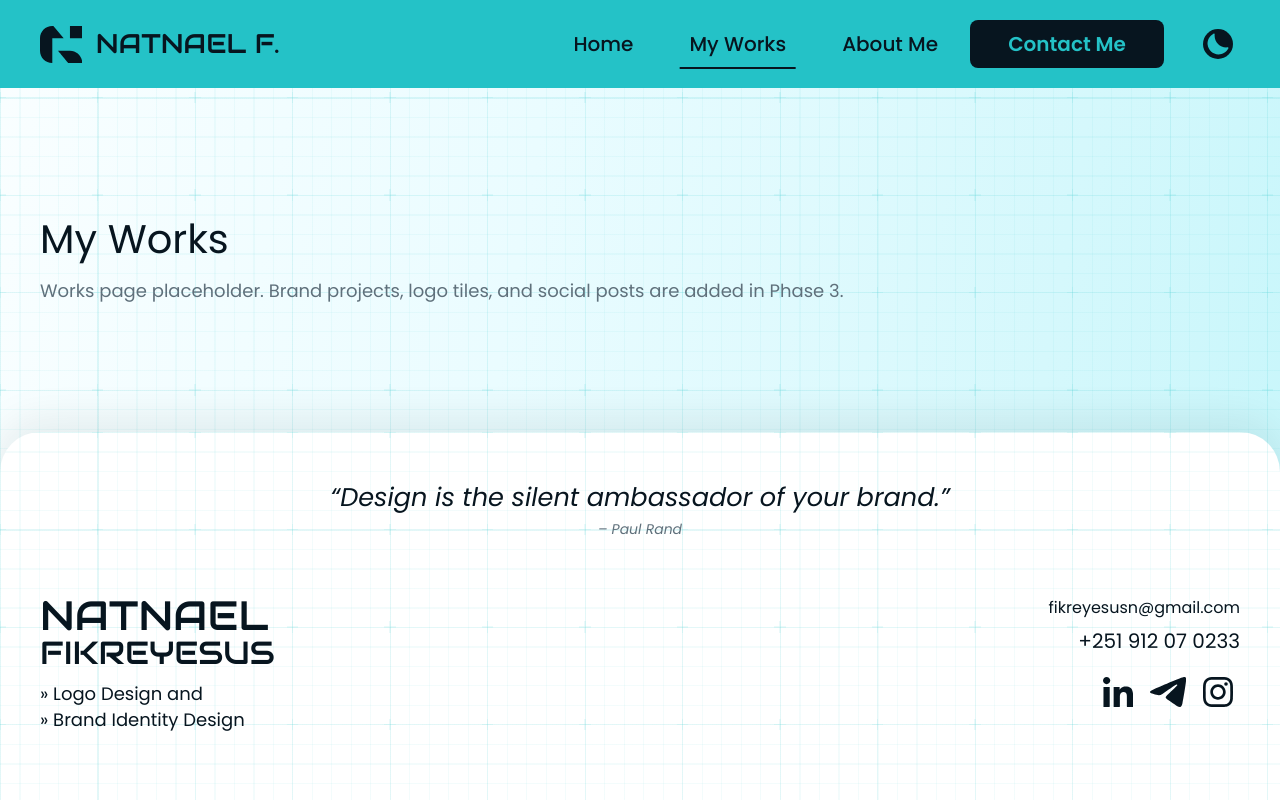
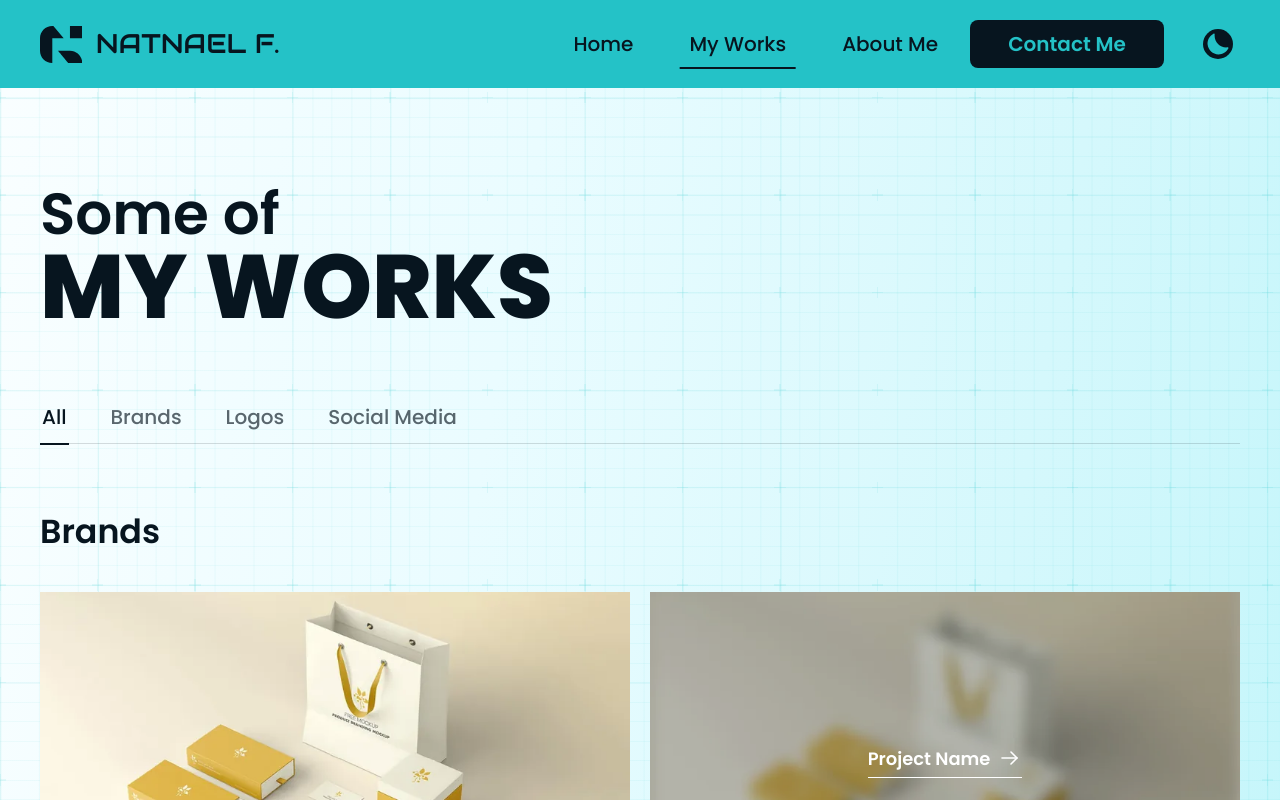
Before and after one commit to SamuelAlehegn/nattyfy-portfolio, a React (Vite) app: page /works in a window 1280 px wide. Shown: the top 800 px of the page. Built offline with nearby package versions, Linux system fonts and the light colour scheme.

Commit message:
feat(works): build hero and animated category tabs

```diff
--- /dev/null
+++ b/src/components/works/WorksHero.tsx
@@ -0,0 +1,55 @@
+import { motion, useReducedMotion } from 'motion/react';
+import type { Variants } from 'motion/react';
+import { Container } from '@/components/layout/Container';
+
+const easeOut = [0.22, 1, 0.36, 1] as [number, number, number, number];
+
+/** Stacked My Works page title with the same grid and motion as the home hero. */
+export function WorksHero() {
+  const reduceMotion = useReducedMotion() ?? false;
+
+  const textGroup: Variants = {
+    hidden: {},
+    visible: {
+      transition: {
+        staggerChildren: reduceMotion ? 0 : 0.08,
+        delayChildren: reduceMotion ? 0 : 0.06,
+      },
+    },
+  };
+
+  const textItem: Variants = {
+    hidden: { opacity: 0, y: reduceMotion ? 0 : 24 },
+    visible: {
+      opacity: 1,
+      y: 0,
+      transition: { duration: reduceMotion ? 0 : 0.6, ease: easeOut },
+    },
+  };
+
+  return (
+    <section
+      aria-labelledby="works-title"
+      className="pt-12 pb-8 md:pt-20 md:pb-12 lg:pt-24 lg:pb-16"
+    >
+      <Container>
+        <motion.div
+          initial={reduceMotion ? false : 'hidden'}
+          animate="visible"
+          variants={textGroup}
+        >
+          <motion.p variants={textItem} className="text-page-kicker font-semibold text-heading">
+            Some of
+          </motion.p>
+          <motion.h1
+            id="works-title"
+            variants={textItem}
+            className="text-page-title font-extrabold text-heading"
+          >
+            MY WORKS
+          </motion.h1>
+        </motion.div>
+      </Container>
+    </section>
+  );
+}
--- /dev/null
+++ b/src/components/works/WorksShowcase.tsx
@@ -0,0 +1,55 @@
+import { motion, useReducedMotion } from 'motion/react';
+import { Container } from '@/components/layout/Container';
+import { BrandsSection } from './BrandsSection';
+import { LogosSection } from './LogosSection';
+import { SocialMediaSection } from './SocialMediaSection';
+import { WorksTabs } from './WorksTabs';
+import type { WorksView } from './works-views';
+
+interface WorksShowcaseProps {
+  activeView: WorksView;
+  onViewChange: (view: WorksView) => void;
+}
+
+const easeOut = [0.22, 1, 0.36, 1] as [number, number, number, number];
+
+/** Tabs and the filtered brand/logo/social panels below the page title. */
+export function WorksShowcase({ activeView, onViewChange }: WorksShowcaseProps) {
+  const reduceMotion = useReducedMotion() ?? false;
+
+  return (
+    <section aria-label="Work categories" className="pb-20 md:pb-28">
+      <Container>
+        <WorksTabs activeView={activeView} onViewChange={onViewChange} />
+
+        <div
+          id="works-view"
+          role="tabpanel"
+          aria-labelledby={`works-tab-${activeView}`}
+          tabIndex={activeView === 'social' ? 0 : undefined}
+          className="pt-10 focus-visible:outline-2 focus-visible:outline-offset-4 focus-visible:outline-focus md:pt-16"
+        >
+          <motion.div
+            key={activeView}
+            initial={reduceMotion ? false : { opacity: 0, y: 12 }}
+            animate={{ opacity: 1, y: 0 }}
+            transition={{ duration: reduceMotion ? 0 : 0.3, ease: easeOut }}
+          >
+            {activeView === 'all' ? (
+              <>
+                <BrandsSection />
+                <div className="mt-20 md:mt-28">
+                  <LogosSection />
+                </div>
+              </>
+            ) : null}
+
+            {activeView === 'brands' ? <BrandsSection /> : null}
+            {activeView === 'logos' ? <LogosSection /> : null}
+            {activeView === 'social' ? <SocialMediaSection /> : null}
+          </motion.div>
+        </div>
+      </Container>
+    </section>
+  );
+}
--- /dev/null
+++ b/src/components/works/WorksTabs.tsx
@@ -0,0 +1,99 @@
+import { useRef } from 'react';
+import type { KeyboardEvent } from 'react';
+import { motion, useReducedMotion } from 'motion/react';
+import type { WorksView } from './works-views';
+import { worksViews } from './works-views';
+
+interface WorksTabsProps {
+  activeView: WorksView;
+  onViewChange: (view: WorksView) => void;
+}
+
+const spring = { type: 'spring', stiffness: 420, damping: 34, mass: 0.7 } as const;
+
+/**
+ * Accessible category tabs. Arrow keys, Home, and End move selection while the
+ * shared layout id slides the active underline between labels.
+ */
+export function WorksTabs({ activeView, onViewChange }: WorksTabsProps) {
+  const reduceMotion = useReducedMotion() ?? false;
+  const tabRefs = useRef(new Map<WorksView, HTMLButtonElement>());
+
+  const handleKeyDown = (event: KeyboardEvent<HTMLDivElement>) => {
+    const currentIndex = worksViews.findIndex((view) => view.id === activeView);
+    let nextIndex: number | undefined;
+
+    if (event.key === 'ArrowRight') {
+      nextIndex = (currentIndex + 1) % worksViews.length;
+    } else if (event.key === 'ArrowLeft') {
+      nextIndex = (currentIndex - 1 + worksViews.length) % worksViews.length;
+    } else if (event.key === 'Home') {
+      nextIndex = 0;
+    } else if (event.key === 'End') {
+      nextIndex = worksViews.length - 1;
+    }
+
+    if (nextIndex === undefined) {
+      return;
+    }
+
+    const nextView = worksViews[nextIndex];
+
+    if (!nextView) {
+      return;
+    }
+
+    event.preventDefault();
+    onViewChange(nextView.id);
+    tabRefs.current.get(nextView.id)?.focus();
+  };
+
+  return (
+    <div className="tab-scroller -mx-6 overflow-x-auto px-6 py-1 md:mx-0 md:px-0">
+      <div
+        role="tablist"
+        aria-label="Filter work by category"
+        onKeyDown={handleKeyDown}
+        className="flex min-w-max gap-4 border-b border-heading/15 sm:gap-7 md:gap-10"
+      >
+        {worksViews.map((view) => {
+          const selected = view.id === activeView;
+
+          return (
+            <button
+              key={view.id}
+              ref={(node) => {
+                if (node) {
+                  tabRefs.current.set(view.id, node);
+                } else {
+                  tabRefs.current.delete(view.id);
+                }
+              }}
+              type="button"
+              role="tab"
+              id={`works-tab-${view.id}`}
+              aria-selected={selected}
+              aria-controls="works-view"
+              tabIndex={selected ? 0 : -1}
+              onClick={() => onViewChange(view.id)}
+              className={[
+                'relative -mb-px flex min-h-11 items-center whitespace-nowrap px-0.5 pt-1 pb-3 text-nav font-medium transition-colors duration-150 focus-visible:outline-2 focus-visible:outline-offset-2 focus-visible:outline-focus',
+                selected ? 'text-heading' : 'text-heading/65 hover:text-heading',
+              ].join(' ')}
+            >
+              {view.label}
+              {selected ? (
+                <motion.span
+                  layoutId="works-tab-indicator"
+                  aria-hidden="true"
+                  className="absolute inset-x-0 -bottom-px h-0.5 bg-current"
+                  transition={reduceMotion ? { type: 'tween', duration: 0 } : spring}
+                />
+              ) : null}
+            </button>
+          );
+        })}
+      </div>
+    </div>
+  );
+}
--- /dev/null
+++ b/src/components/works/works-views.ts
@@ -0,0 +1,8 @@
+export type WorksView = 'all' | 'brands' | 'logos' | 'social';
+
+export const worksViews: ReadonlyArray<{ id: WorksView; label: string }> = [
+  { id: 'all', label: 'All' },
+  { id: 'brands', label: 'Brands' },
+  { id: 'logos', label: 'Logos' },
+  { id: 'social', label: 'Social Media' },
+];
--- a/src/pages/WorksPage.tsx
+++ b/src/pages/WorksPage.tsx
@@ -1,12 +1,42 @@
-import { Container } from '@/components/layout/Container';
+import { useSearchParams } from 'react-router-dom';
+import { WorksHero } from '@/components/works/WorksHero';
+import { WorksShowcase } from '@/components/works/WorksShowcase';
+import { worksViews } from '@/components/works/works-views';
+import type { WorksView } from '@/components/works/works-views';
 
+function isWorksView(value: string | null): value is WorksView {
+  return worksViews.some((view) => view.id === value);
+}
+
+/**
+ * My Works page. The active category lives in `?view=` so logo and social
+ * views are linkable and the back button returns to the previous filter.
+ */
 export function WorksPage() {
+  const [searchParams, setSearchParams] = useSearchParams();
+  const viewParam = searchParams.get('view');
+  const activeView: WorksView = isWorksView(viewParam) ? viewParam : 'all';
+
+  const handleViewChange = (view: WorksView) => {
+    if (view === activeView) {
+      return;
+    }
+
+    const nextParams = new URLSearchParams(searchParams);
+
+    if (view === 'all') {
+      nextParams.delete('view');
+    } else {
+      nextParams.set('view', view);
+    }
+
+    setSearchParams(nextParams);
+  };
+
   return (
-    <Container className="py-24 md:py-32">
-      <h1 className="text-h1 text-heading">My Works</h1>
-      <p className="mt-4 max-w-[66rem] text-muted">
-        Works page placeholder. Brand projects, logo tiles, and social posts are added in Phase 3.
-      </p>
-    </Container>
+    <>
+      <WorksHero />
+      <WorksShowcase activeView={activeView} onViewChange={handleViewChange} />
+    </>
   );
 }
--- a/src/styles/globals.css
+++ b/src/styles/globals.css
@@ -353,6 +353,15 @@
     );
   }
 
+  /* Category tabs scroll horizontally on narrow screens without a scrollbar. */
+  .tab-scroller {
+    scrollbar-width: none;
+  }
+
+  .tab-scroller::-webkit-scrollbar {
+    display: none;
+  }
+
   /* The home grid fades into the page; the More button is layered above it. */
   .home-portfolio-grid {
     -webkit-mask-image: linear-gradient(
```
